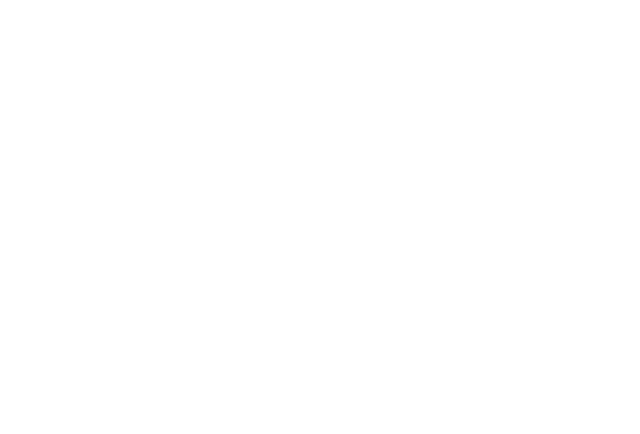
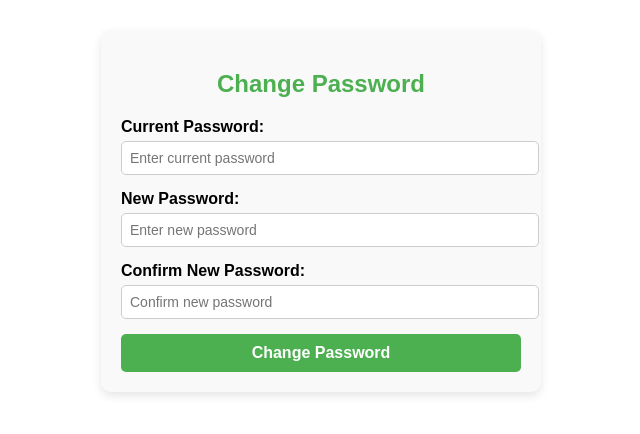
Before and after one commit to welahetti/sritel-frontend, a Vue app: page /change-password in a window 1280 px wide. Before the commit this address had no page. Shown: the top 434 px of the page, without its empty margins (319-959 px from the left). Built offline with nearby package versions, Linux system fonts and the light colour scheme.

Commit message:
changepasswordView

```diff
--- /dev/null
+++ b/src/components/ChangePasswordView.vue
@@ -0,0 +1,149 @@
+<template>
+  <div class="change-password-page">
+    <h2>Change Password</h2>
+
+    <form @submit.prevent="handleChangePassword">
+      <div class="form-group">
+        <label for="current-password"><strong>Current Password:</strong></label>
+        <input
+          id="current-password"
+          type="password"
+          v-model="currentPassword"
+          placeholder="Enter current password"
+          required
+        />
+      </div>
+
+      <div class="form-group">
+        <label for="new-password"><strong>New Password:</strong></label>
+        <input
+          id="new-password"
+          type="password"
+          v-model="newPassword"
+          placeholder="Enter new password"
+          required
+        />
+      </div>
+
+      <div class="form-group">
+        <label for="confirm-password"><strong>Confirm New Password:</strong></label>
+        <input
+          id="confirm-password"
+          type="password"
+          v-model="confirmPassword"
+          placeholder="Confirm new password"
+          required
+        />
+      </div>
+
+      <button class="submit-button" type="submit">
+        Change Password
+      </button>
+    </form>
+
+    <p v-if="errorMessage" class="error-message">{{ errorMessage }}</p>
+    <p v-if="successMessage" class="success-message">{{ successMessage }}</p>
+  </div>
+</template>
+
+<script>
+import axios from 'axios';
+export default {
+  data() {
+    return {
+      currentPassword: '', // User's current password
+      newPassword: '', // New password
+      confirmPassword: '', // Confirmation for the new password
+      errorMessage: null, // Error message for validation
+      successMessage: null, // Success message
+    };
+  },
+  methods: {
+    async handleChangePassword() {
+  try {
+    const response = await axios.post('http://localhost:3000/change-password', {
+      currentPassword: this.currentPassword,
+      newPassword: this.newPassword,
+    });
+
+    if (response.data.success) {
+      this.successMessage = "Password changed successfully!";
+      this.currentPassword = '';
+      this.newPassword = '';
+      this.confirmPassword = '';
+    } else {
+      this.errorMessage = response.data.message || "Failed to change the password.";
+    }
+  } catch (error) {
+    this.errorMessage = "An error occurred. Please try again.";
+  }
+}
+  },
+};
+</script>
+
+<style scoped>
+.change-password-page {
+  max-width: 400px;
+  margin: 30px auto;
+  padding: 20px;
+  font-family: Arial, sans-serif;
+  background-color: #f9f9f9;
+  border-radius: 10px;
+  box-shadow: 0px 4px 10px rgba(0, 0, 0, 0.1);
+}
+
+h2 {
+  text-align: center;
+  color: #4caf50;
+  margin-bottom: 20px;
+}
+
+.form-group {
+  margin-bottom: 15px;
+}
+
+label {
+  display: block;
+  margin-bottom: 5px;
+  font-weight: bold;
+}
+
+input {
+  width: 100%;
+  padding: 8px;
+  font-size: 14px;
+  border: 1px solid #ccc;
+  border-radius: 5px;
+}
+
+.submit-button {
+  display: block;
+  width: 100%;
+  background-color: #4caf50;
+  color: white;
+  padding: 10px;
+  font-size: 16px;
+  border: none;
+  border-radius: 5px;
+  cursor: pointer;
+  transition: background-color 0.3s ease;
+  font-weight: bold;
+}
+
+.submit-button:hover {
+  background-color: #45a049;
+}
+
+.error-message {
+  color: #d9534f;
+  text-align: center;
+  margin-top: 10px;
+}
+
+.success-message {
+  color: #5cb85c;
+  text-align: center;
+  margin-top: 10px;
+}
+</style>
--- a/src/router/index.js
+++ b/src/router/index.js
@@ -3,6 +3,8 @@ import BillView from '../components/BillView.vue';
 import PaymentView from '../components/PaymentView.vue';
 import DashboardView from '../components/DashboardView.vue';
 import CustomerView from '../components/CustomerView.vue';
+//import CustomerView from '../components/ChangePasswordView.vue';
+
 
 const routes = [
   { path: '/bills', component: BillView },
@@ -10,6 +12,7 @@ const routes = [
   { path: '/payments/:id', component: PaymentView},
   { path: '/dashboard', component: DashboardView},
   { path: '/customers/:id',component: CustomerView},
+  { path: '/change-password', component: () => import('../components/ChangePasswordView.vue'),},
 ];
 
 const router = createRouter({
```
